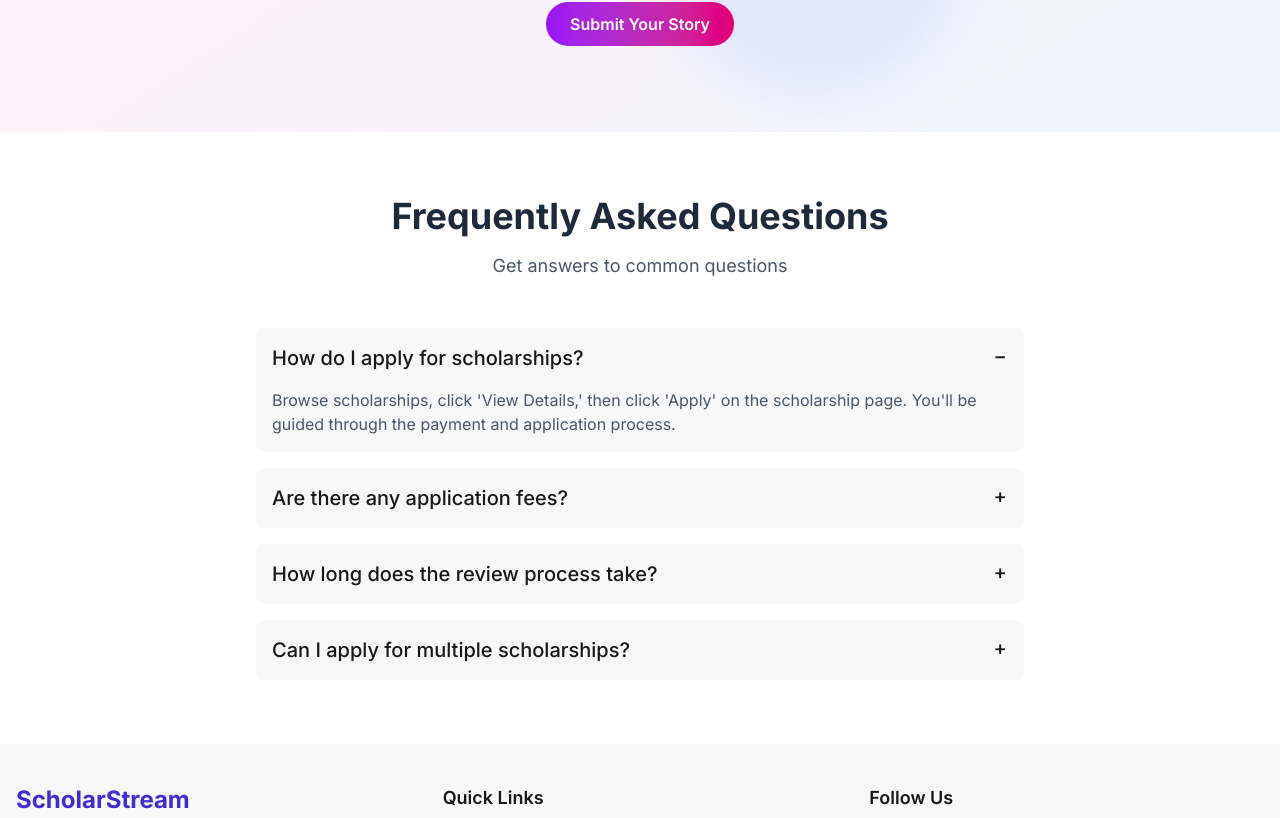
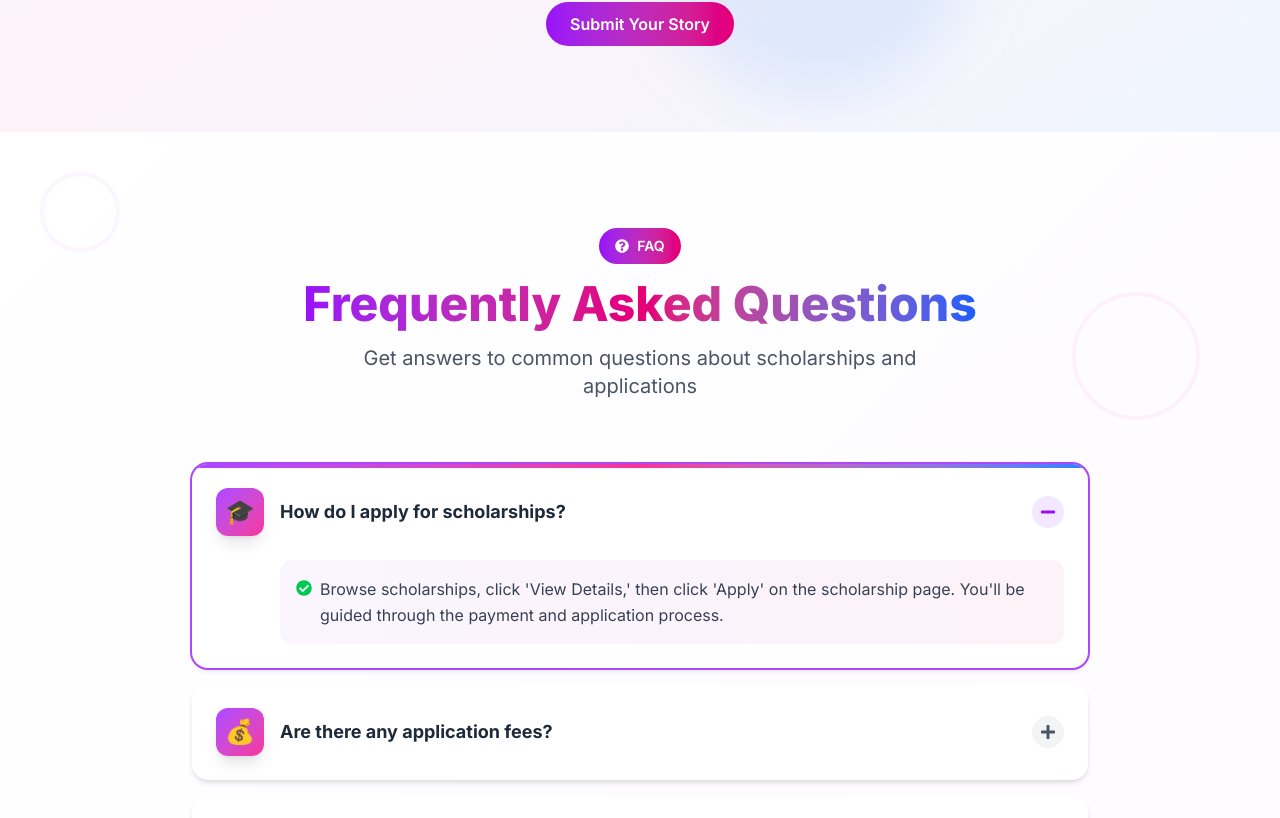
Before and after one commit to arik509/scholarstream-client, a React (Vite) app: page / in a window 1280 px wide. Shown: the part 1937-2755 px from the top of the page. Built offline with nearby package versions, Linux system fonts and the light colour scheme; no server answers.

Commit message:
Updated FAQ section

```diff
--- a/src/components/FAQ.jsx
+++ b/src/components/FAQ.jsx
@@ -1,43 +1,219 @@
+import { useState } from "react";
+import { motion, AnimatePresence } from "framer-motion";
+import {
+  FaPlus,
+  FaMinus,
+  FaQuestionCircle,
+  FaCheckCircle,
+} from "react-icons/fa";
+
 const FAQ = () => {
+  const [activeIndex, setActiveIndex] = useState(0);
+
   const faqs = [
     {
       question: "How do I apply for scholarships?",
-        answer: "Browse scholarships, click 'View Details,' then click 'Apply' on the scholarship page. You'll be guided through the payment and application process."
+      answer:
+        "Browse scholarships, click 'View Details,' then click 'Apply' on the scholarship page. You'll be guided through the payment and application process.",
+      icon: "🎓",
     },
     {
       question: "Are there any application fees?",
-        answer: "Some scholarships have application fees while others are free. The fee amount is clearly displayed on each scholarship card."
+      answer:
+        "Some scholarships have application fees while others are free. The fee amount is clearly displayed on each scholarship card.",
+      icon: "💰",
     },
     {
       question: "How long does the review process take?",
-        answer: "Review times vary by scholarship. You can track your application status in your dashboard and receive updates from moderators."
+      answer:
+        "Review times vary by scholarship. You can track your application status in your dashboard and receive updates from moderators.",
+      icon: "⏱️",
     },
     {
       question: "Can I apply for multiple scholarships?",
-        answer: "Yes! You can apply for as many scholarships as you qualify for. Manage all your applications from your student dashboard."
-      }
+      answer:
+        "Yes! You can apply for as many scholarships as you qualify for. Manage all your applications from your student dashboard.",
+      icon: "📚",
+    },
   ];
 
+  const containerVariants = {
+    hidden: { opacity: 0 },
+    visible: {
+      opacity: 1,
+      transition: {
+        staggerChildren: 0.1,
+      },
+    },
+  };
+
+  const itemVariants = {
+    hidden: { opacity: 0, x: -20 },
+    visible: {
+      opacity: 1,
+      x: 0,
+      transition: {
+        duration: 0.5,
+      },
+    },
+  };
+
   return (
-      <section className="py-16 bg-base-100">
-        <div className="max-w-7xl mx-auto px-4">
-          <div className="text-center mb-12">
-            <h2 className="text-4xl font-bold text-gray-800 mb-4">Frequently Asked Questions</h2>
-            <p className="text-gray-600 text-lg">Get answers to common questions</p>
+    <section className="relative py-16 lg:py-24 bg-linear-to-br from-white via-purple-50/30 to-pink-50/30 overflow-hidden">
+
+      <div className="absolute inset-0 opacity-5">
+        <div className="absolute top-10 left-10 w-20 h-20 border-4 border-purple-500 rounded-full"></div>
+        <div className="absolute top-40 right-20 w-32 h-32 border-4 border-pink-500 rounded-full"></div>
+        <div className="absolute bottom-20 left-1/4 w-24 h-24 border-4 border-blue-500 rounded-full"></div>
+        <div className="absolute bottom-40 right-1/3 w-16 h-16 border-4 border-purple-500 rounded-full"></div>
       </div>
 
-          <div className="max-w-3xl mx-auto space-y-4">
+      <div className="relative max-w-7xl mx-auto px-4 sm:px-6 lg:px-8">
+        <motion.div
+          className="text-center mb-12 lg:mb-16"
+          initial={{ opacity: 0, y: -30 }}
+          animate={{ opacity: 1, y: 0 }}
+          transition={{ duration: 0.7 }}
+        >
+          <motion.div
+            initial={{ scale: 0, rotate: -180 }}
+            animate={{ scale: 1, rotate: 0 }}
+            transition={{ duration: 0.6, delay: 0.2 }}
+            className="inline-block mb-4"
+          >
+            <div className="flex items-center justify-center gap-2 px-4 py-2 bg-linear-to-r from-purple-600 to-pink-600 text-white rounded-full text-sm font-semibold">
+              <FaQuestionCircle />
+              <span>FAQ</span>
+            </div>
+          </motion.div>
+
+          <h2 className="text-3xl sm:text-4xl lg:text-5xl font-extrabold mb-4">
+            <span className="bg-linear-to-r from-purple-600 via-pink-600 to-blue-600 bg-clip-text text-transparent">
+              Frequently Asked Questions
+            </span>
+          </h2>
+          <p className="text-gray-600 text-base sm:text-lg lg:text-xl max-w-2xl mx-auto">
+            Get answers to common questions about scholarships and applications
+          </p>
+        </motion.div>
+
+        <div className="max-w-4xl mx-auto">
+          <motion.div
+            className="space-y-4"
+            variants={containerVariants}
+            initial="hidden"
+            whileInView="visible"
+            viewport={{ once: true, amount: 0.2 }}
+          >
             {faqs.map((faq, index) => (
-              <div key={index} className="collapse collapse-plus bg-base-200">
-                <input type="radio" name="faq-accordion" defaultChecked={index === 0} />
-                <div className="collapse-title text-xl font-medium">
+              <motion.div key={index} variants={itemVariants} className="group">
+                <motion.div
+                  className={`relative bg-white rounded-2xl shadow-md hover:shadow-xl transition-all duration-300 overflow-hidden ${
+                    activeIndex === index ? "ring-2 ring-purple-500" : ""
+                  }`}
+                  whileHover={{ scale: 1.01 }}
+                >
+
+                  {activeIndex === index && (
+                    <motion.div
+                      className="absolute top-0 left-0 right-0 h-1 bg-linear-to-r from-purple-500 via-pink-500 to-blue-500"
+                      layoutId="activeBar"
+                    />
+                  )}
+
+
+                  <button
+                    onClick={() =>
+                      setActiveIndex(activeIndex === index ? -1 : index)
+                    }
+                    className="w-full text-left p-5 sm:p-6 flex items-center gap-4 hover:bg-purple-50/50 transition-colors duration-300"
+                  >
+
+                    <motion.div
+                      className="shrink-0 w-12 h-12 bg-linear-to-br from-purple-500 to-pink-500 rounded-xl flex items-center justify-center text-2xl shadow-lg"
+                      whileHover={{ rotate: 360 }}
+                      transition={{ duration: 0.6 }}
+                    >
+                      {faq.icon}
+                    </motion.div>
+
+
+                    <div className="flex-1">
+                      <h3 className="text-base sm:text-lg font-bold text-gray-800 group-hover:text-purple-600 transition-colors">
                         {faq.question}
+                      </h3>
                     </div>
-                <div className="collapse-content">
-                  <p className="text-gray-600">{faq.answer}</p>
+
+
+                    <motion.div
+                      className="shrink-0"
+                      animate={{ rotate: activeIndex === index ? 180 : 0 }}
+                      transition={{ duration: 0.3 }}
+                    >
+                      {activeIndex === index ? (
+                        <div className="w-8 h-8 bg-purple-100 rounded-full flex items-center justify-center">
+                          <FaMinus className="text-purple-600" />
                         </div>
+                      ) : (
+                        <div className="w-8 h-8 bg-gray-100 rounded-full flex items-center justify-center group-hover:bg-purple-100 transition-colors">
+                          <FaPlus className="text-gray-600 group-hover:text-purple-600 transition-colors" />
                         </div>
+                      )}
+                    </motion.div>
+                  </button>
+
+
+                  <AnimatePresence>
+                    {activeIndex === index && (
+                      <motion.div
+                        initial={{ height: 0, opacity: 0 }}
+                        animate={{ height: "auto", opacity: 1 }}
+                        exit={{ height: 0, opacity: 0 }}
+                        transition={{ duration: 0.3 }}
+                        className="overflow-hidden"
+                      >
+                        <div className="px-5 sm:px-6 pb-5 sm:pb-6 pl-16 sm:pl-22">
+                          <motion.div
+                            initial={{ y: -10 }}
+                            animate={{ y: 0 }}
+                            className="bg-linear-to-r from-purple-50 to-pink-50 p-4 rounded-xl"
+                          >
+                            <div className="flex items-start gap-2">
+                              <FaCheckCircle className="text-green-500 mt-1 shrink-0" />
+                              <p className="text-gray-700 leading-relaxed text-sm sm:text-base">
+                                {faq.answer}
+                              </p>
+                            </div>
+                          </motion.div>
+                        </div>
+                      </motion.div>
+                    )}
+                  </AnimatePresence>
+                </motion.div>
+              </motion.div>
             ))}
+          </motion.div>
+
+
+          <motion.div
+            className="mt-12 text-center"
+            initial={{ opacity: 0, y: 30 }}
+            whileInView={{ opacity: 1, y: 0 }}
+            viewport={{ once: true }}
+            transition={{ duration: 0.7, delay: 0.4 }}
+          >
+            <div className="bg-linear-to-r from-purple-100 to-pink-100 rounded-2xl p-6 sm:p-8">
+              <h3 className="text-xl sm:text-2xl font-bold text-gray-800 mb-3">
+                Still have questions?
+              </h3>
+              <p className="text-gray-600 mb-6 text-sm sm:text-base">
+                Our support team is here to help you with any queries
+              </p>
+              <button className="px-6 sm:px-8 py-3 sm:py-4 bg-linear-to-r from-purple-600 to-pink-600 text-white font-semibold rounded-full hover:scale-105 hover:shadow-xl transition-all duration-300">
+                Contact Support
+              </button>
+            </div>
+          </motion.div>
         </div>
       </div>
     </section>
```
Lines whose indentation alone changed are shown as unchanged.
